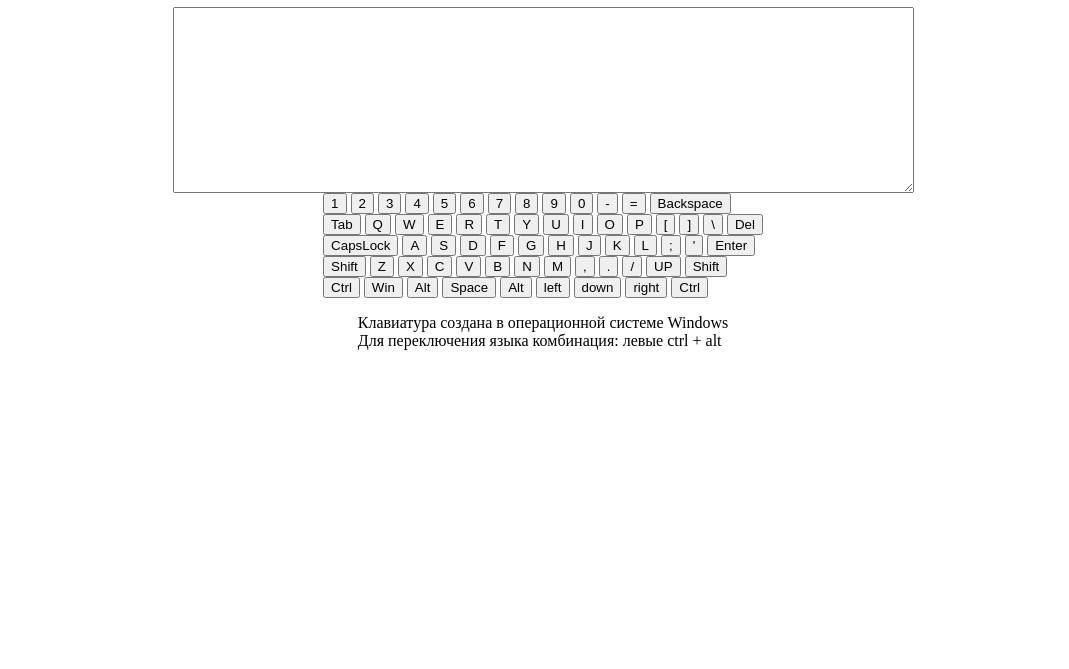
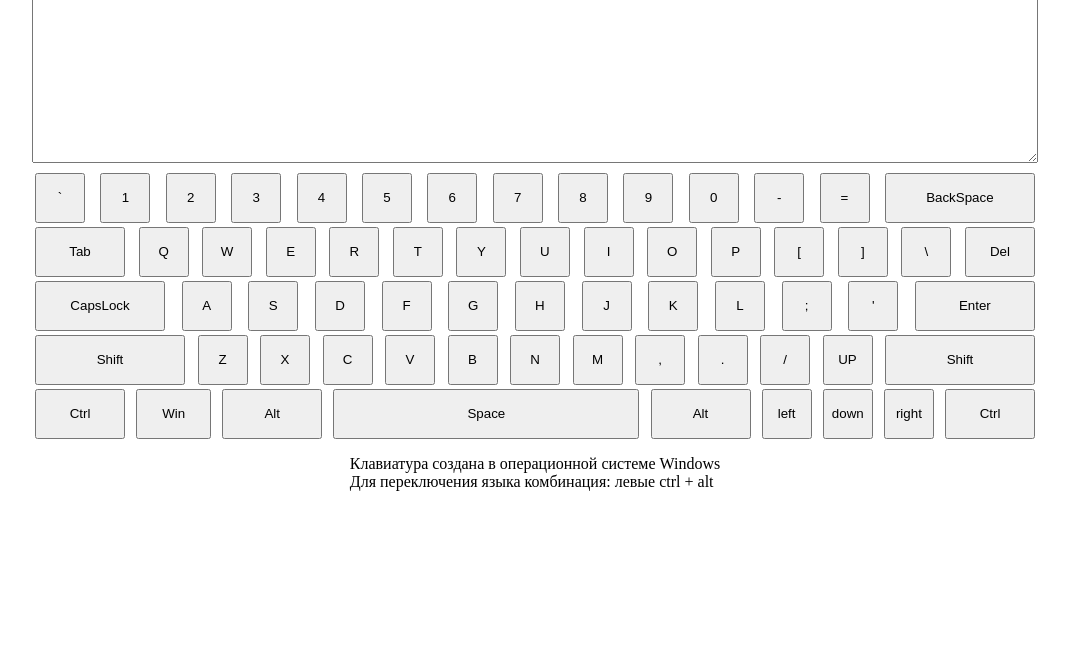
Before and after one commit to Domovenocheg/virtual-keyboard, a website: page index.html in a window 1280 px wide. Shown: the part 131-800 px from the top of the page, without its empty margins (105-1174 px from the left). Drawn offline with Linux system fonts and the light colour scheme.

Commit message:
feat: add new elements and styles

```diff
--- a/index.html
+++ b/index.html
@@ -18,7 +18,8 @@
         rows="12"
       ></textarea>
       <div class="keyboard">
-        <div class="first-row">
+        <div class="first-row row">
+          <button value="`">`</button>
           <button value="1">1</button>
           <button value="2">2</button>
           <button value="3">3</button>
@@ -31,10 +32,10 @@
           <button value="0">0</button>
           <button value="-">-</button>
           <button value="=">=</button>
-          <button value="backspace">Backspace</button>
+          <button class="backspace" value="backspace">BackSpace</button>
         </div>
-        <div class="second-row">
-          <button value="tab">Tab</button>
+        <div class="second-row row">
+          <button class="tab" value="tab">Tab</button>
           <button value="q">Q</button>
           <button value="w">W</button>
           <button value="e">E</button>
@@ -48,10 +49,10 @@
           <button value="[">[</button>
           <button value="]">]</button>
           <button value="\">\</button>
-          <button value="del">Del</button>
+          <button class="del" value="del">Del</button>
         </div>
-        <div class="third-row">
-          <button value="capslock">CapsLock</button>
+        <div class="third-row row">
+          <button class="capslock" value="capslock">CapsLock</button>
           <button value="a">A</button>
           <button value="s">S</button>
           <button value="d">D</button>
@@ -63,10 +64,10 @@
           <button value="l">L</button>
           <button value=";">;</button>
           <button value="'">'</button>
-          <button value="enter">Enter</button>
+          <button class="enter" value="enter">Enter</button>
         </div>
-        <div class="forth-row">
-          <button value="shift">Shift</button>
+        <div class="forth-row row">
+          <button class="shift" value="shift">Shift</button>
           <button value="z">Z</button>
           <button value="x">X</button>
           <button value="c">C</button>
@@ -78,18 +79,18 @@
           <button value=".">.</button>
           <button value="/">/</button>
           <button value="UP">UP</button>
-          <button value="shift">Shift</button>
+          <button class="shift" value="shift">Shift</button>
         </div>
-        <div class="fifth-row">
-          <button value="ctrl">Ctrl</button>
-          <button value="win">Win</button>
-          <button value="alt">Alt</button>
-          <button value="space">Space</button>
-          <button value="alt">Alt</button>
+        <div class="fifth-row row">
+          <button class="ctrl" value="ctrl">Ctrl</button>
+          <button class="win" value="win">Win</button>
+          <button class="alt" value="alt">Alt</button>
+          <button class="space" value="space">Space</button>
+          <button class="alt" value="alt">Alt</button>
           <button value="left">left</button>
           <button value="down">down</button>
           <button value="right">right</button>
-          <button value="ctrl">Ctrl</button>
+          <button class="ctrl" value="ctrl">Ctrl</button>
         </div>
       </div>
       <p>
--- a/style.css
+++ b/style.css
@@ -1,12 +1,62 @@
 body {
   max-width: 1280px;
-  padding-top: 50px;
+  padding-top: 20px;
 }
 .container {
-  width: 1280px;
   margin: 0 auto;
   display: flex;
   justify-content: center;
   align-items: center;
   flex-direction: column;
 }
+.textarea {
+  width: 1000px;
+  margin-bottom: 10px;
+}
+.keyboard {
+  width: 1000px;
+  display: flex;
+  flex-direction: column;
+  align-items: center;
+  gap: 4px;
+}
+.row {
+  width: 100%;
+  display: flex;
+  justify-content: space-between;
+  gap: 2px;
+}
+button {
+  width: 50px;
+  height: 50px;
+}
+.backspace {
+  width: 150px;
+}
+.tab {
+  width: 90px;
+}
+.capslock {
+  width: 130px;
+}
+.shift {
+  width: 150px;
+}
+.space {
+  width: 306px;
+}
+.alt {
+  width: 100px;
+}
+.win {
+  width: 75px;
+}
+.ctrl {
+  width: 90px;
+}
+.del {
+  width: 70px;
+}
+.enter {
+  width: 120px;
+}
```
